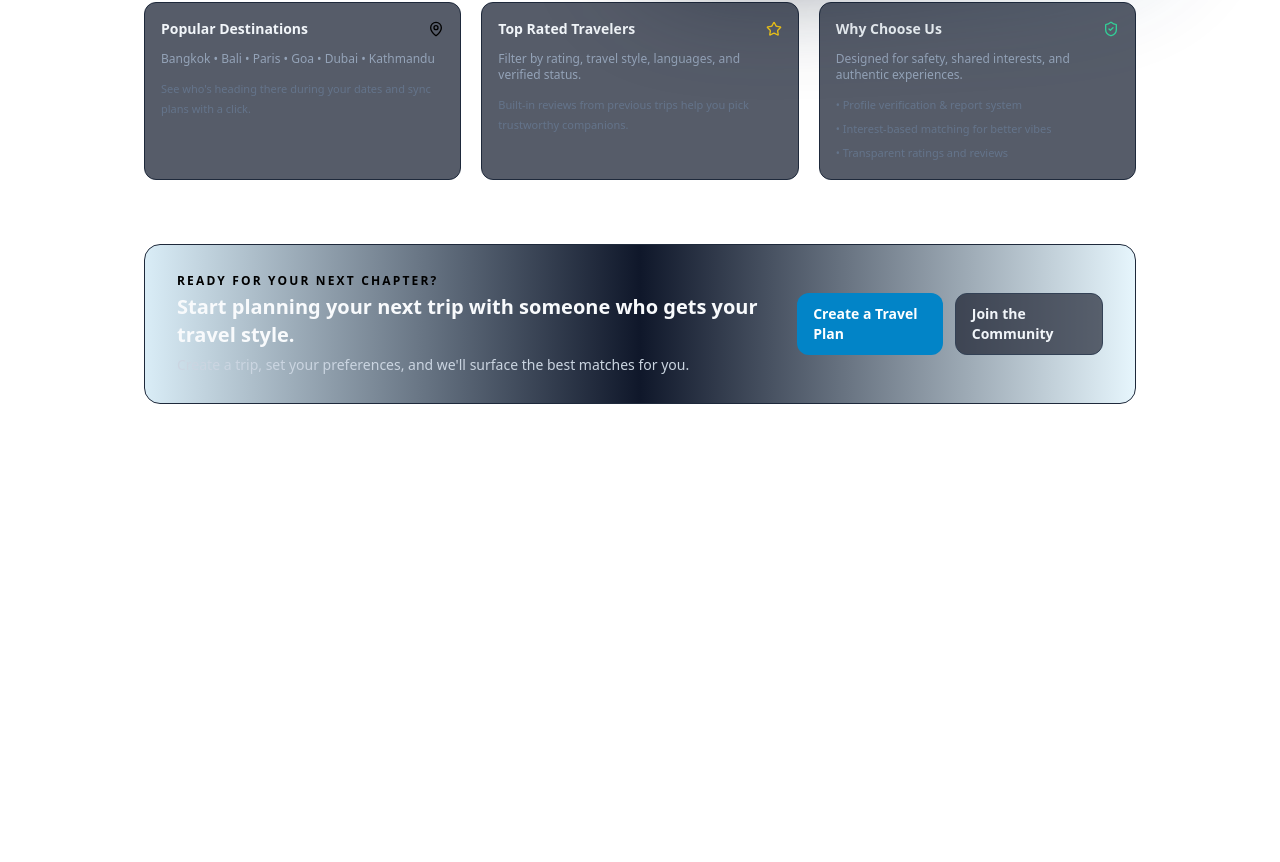
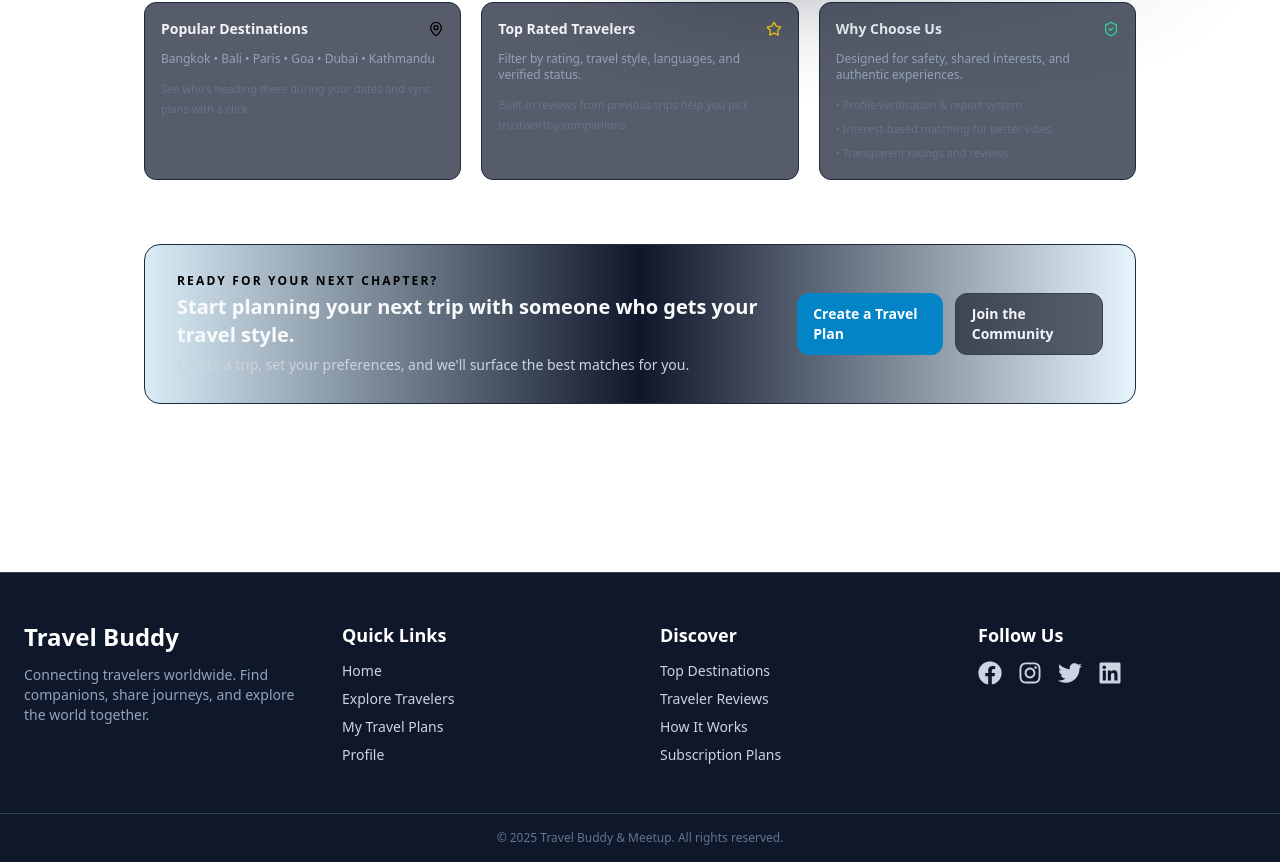
Before and after one commit to rudraprotapchakraborty/travel-buddy-frontend, a Next.js app: page / in a window 1280 px wide. Shown: the part 604-1466 px from the top of the page. Before the commit the page ends 1112 px from the top, so only its background shows below. Built offline with nearby package versions, Linux system fonts and the light colour scheme; no server answers.

Commit message:
added footer

```diff
--- a/app/layout.tsx
+++ b/app/layout.tsx
@@ -3,6 +3,7 @@ import "./globals.css";
 import { ReactNode } from "react";
 import { AuthProvider } from "@/components/AuthContext";
 import Navbar from "@/components/Navbar";
+import Footer from "@/components/Footer";
 
 export const metadata: Metadata = {
   title: "Travel Buddy & Meetup",
@@ -16,6 +17,7 @@ export default function RootLayout({ children }: { children: ReactNode }) {
         <AuthProvider>
           <Navbar />
           <main className="max-w-5xl mx-auto px-4 py-6">{children}</main>
+                  <Footer />
         </AuthProvider>
       </body>
     </html>
--- /dev/null
+++ b/components/Footer.tsx
@@ -0,0 +1,61 @@
+"use client";
+
+import Link from "next/link";
+import { FaFacebook, FaInstagram, FaTwitter, FaLinkedin } from "react-icons/fa";
+
+export default function Footer() {
+  return (
+    <footer className="w-full bg-slate-900 text-slate-300 mt-16 border-t border-slate-700">
+      <div className="max-w-7xl mx-auto px-6 py-12 grid grid-cols-1 md:grid-cols-4 gap-10">
+
+        {/* Logo + About */}
+        <div>
+          <h2 className="text-2xl font-bold text-white">Travel Buddy</h2>
+          <p className="mt-3 text-sm text-slate-400">
+            Connecting travelers worldwide.
+            Find companions, share journeys, and explore the world together.
+          </p>
+        </div>
+
+        {/* Quick Links */}
+        <div>
+          <h3 className="text-lg font-semibold text-white mb-3">Quick Links</h3>
+          <ul className="space-y-2 text-sm">
+            <li><Link href="/" className="hover:text-white">Home</Link></li>
+            <li><Link href="/explore" className="hover:text-white">Explore Travelers</Link></li>
+            <li><Link href="/travel-plans" className="hover:text-white">My Travel Plans</Link></li>
+            <li><Link href="/profile" className="hover:text-white">Profile</Link></li>
+          </ul>
+        </div>
+
+        {/* Discover */}
+        <div>
+          <h3 className="text-lg font-semibold text-white mb-3">Discover</h3>
+          <ul className="space-y-2 text-sm">
+            <li><Link href="/top-destinations" className="hover:text-white">Top Destinations</Link></li>
+            <li><Link href="/reviews" className="hover:text-white">Traveler Reviews</Link></li>
+            <li><Link href="/how-it-works" className="hover:text-white">How It Works</Link></li>
+            <li><Link href="/pricing" className="hover:text-white">Subscription Plans</Link></li>
+          </ul>
+        </div>
+
+        {/* Social */}
+        <div>
+          <h3 className="text-lg font-semibold text-white mb-3">Follow Us</h3>
+          <div className="flex items-center gap-4 text-2xl">
+            <a href="#" className="hover:text-white"><FaFacebook /></a>
+            <a href="#" className="hover:text-white"><FaInstagram /></a>
+            <a href="#" className="hover:text-white"><FaTwitter /></a>
+            <a href="#" className="hover:text-white"><FaLinkedin /></a>
+          </div>
+        </div>
+      </div>
+
+      <div className="border-t border-slate-700 py-4">
+        <p className="text-center text-xs text-slate-500">
+          © {new Date().getFullYear()} Travel Buddy & Meetup. All rights reserved.
+        </p>
+      </div>
+    </footer>
+  );
+}
--- a/package.json
+++ b/package.json
@@ -13,7 +13,8 @@
     "lucide-react": "^0.556.0",
     "next": "16.0.7",
     "react": "19.2.0",
-    "react-dom": "19.2.0"
+    "react-dom": "19.2.0",
+    "react-icons": "^5.5.0"
   },
   "devDependencies": {
     "@types/node": "^20",
```
Also changed, not shown: 1 other file (tests, documents, lock files or other folders).
